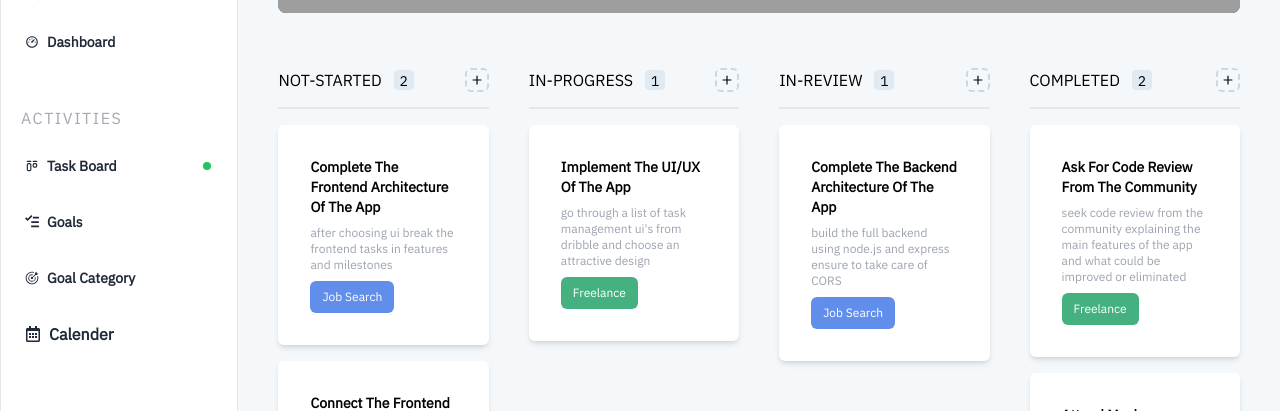
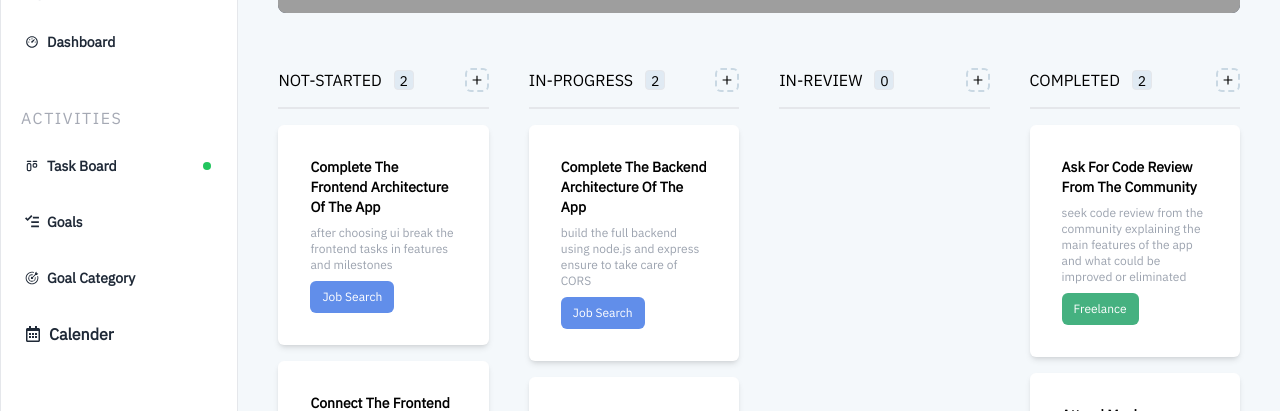
Before and after one commit to admirerbrown/Personal-task-planner, a React (Create React App) app in the folder client/: page /taskboard in a window 1280 px wide. Shown: the part 235-646 px from the top of the page. Built offline with nearby package versions, Linux system fonts and the light colour scheme; grey boxes are pictures that could not be loaded; the HTML template or start-up script is replaced by a standard one.

Commit message:
clean code tasks component

```diff
--- a/client/src/components/Navigation.jsx
+++ b/client/src/components/Navigation.jsx
@@ -10,7 +10,7 @@ const NavBar = () => {
   const location = useLocation();
 
   return (
-    <div className="flex flex-col items-start pl-5 panel min-h-screen w-72 border shadow-sm bg-[rgb(255,255,255)] font-IBM-Plex-Sans">
+    <div className="hidden xl:flex flex-col items-start pl-5 panel min-h-screen w-72 border shadow-sm bg-[rgb(255,255,255)] font-IBM-Plex-Sans ">
       <div className="flex items-center w-full flex-col gap-5 mb-5">
         <div className="logo h-20 w-20 object-contain mt-12 shadow-md">
           <img
--- a/client/src/components/Tasks.jsx
+++ b/client/src/components/Tasks.jsx
@@ -1,99 +1,19 @@
 import React, { useState } from "react";
 import { IoMdAdd } from "react-icons/io";
+import { getColorForGoalTag } from "../modules/colorGenerator";
+import { taskData } from "../db/sampleTask";
+import { onDragOver, onDragStart } from "../modules/drag_nd_Drop";
 
 const TaskBoard = () => {
-  function getRandomColor() {
-    return `#${Math.floor(Math.random() * 16777215).toString(16)}`;
-  }
+  const [tasks, setTasks] = useState(taskData);
 
-  function clearLocalStorageOnRefresh() {
-    // Check if the page is being refreshed
-    window.onbeforeunload = function () {
-      localStorage.removeItem("colorMap");
-    };
-  }
+  const getStatusCount = (status) => tasks.filter(task => task.status === status).length;
 
-  // Call this function to set up the event handler
-  clearLocalStorageOnRefresh();
+  const in_progress = getStatusCount("in-progress");
+  const completed = getStatusCount("completed");
+  const not_started = getStatusCount("not-started");
+  const in_review = getStatusCount("in-review");
 
-  function getColorForGoalTag(goalTag) {
-    let colorMap;
-
-    // Retrieve colorMap from Local Storage or create a new one
-    const storedColorMap = localStorage.getItem("colorMap");
-    if (storedColorMap) {
-      colorMap = JSON.parse(storedColorMap);
-    } else {
-      colorMap = {};
-    }
-
-    if (!colorMap.hasOwnProperty(goalTag)) {
-      colorMap[goalTag] = getRandomColor();
-
-      localStorage.setItem("colorMap", JSON.stringify(colorMap));
-    }
-
-    return colorMap[goalTag];
-  }
-
-  const [tasks, setTasks] = useState([
-    {
-      _id: 1,
-      title: "complete the frontend architecture of the app",
-      summary:
-        "after choosing ui break the frontend tasks in features and milestones ",
-      status: "not-started",
-      goal_tag: "job search",
-    },
-    {
-      _id: 2,
-      title: "complete the backend architecture of the app",
-      summary:
-        "build the full backend using node.js and express ensure to take care of CORS",
-      status: "in-review",
-      goal_tag: "job search",
-    },
-    {
-      _id: 3,
-      title: "implement the UI/UX of the app",
-      summary:
-        "go through a list of task management ui's from dribble and choose an attractive design ",
-      status: "in-progress",
-      goal_tag: "freelance",
-    },
-    {
-      _id: 4,
-      title: "connect the frontend to the backend",
-      summary:
-        "make this fullstack app by ensuring proper communication between the frontend and backend.use axios for the frontend communication and also use redux for state management",
-      status: "not-started",
-      goal_tag: "job search",
-    },
-    {
-      _id: 5,
-      title: "Ask for code review from the community",
-      summary:
-        "seek code review from the community explaining the main features of the app and what could be improved or eliminated ",
-      status: "completed",
-      goal_tag: "freelance",
-    },
-    {
-      _id: 6,
-      title: "attend mock interviews for practice",
-      summary:
-        "use pramp to practice common technical and behavioral interview questions ",
-      status: "completed",
-      goal_tag: "interview prep",
-    },
-  ]);
-
-  const onDragOver = (ev) => {
-    ev.preventDefault();
-  };
-
-  const onDragStart = (ev, item) => {
-    ev.dataTransfer.setData("item", item._id);
-  };
 
   const onDrop = (ev, swimlane) => {
     const _movedTaskId = parseInt(ev.dataTransfer.getData("item"), 10);
@@ -103,19 +23,8 @@ const TaskBoard = () => {
     );
 
     setTasks(updatedTasks);
-
-    console.log(updatedTasks);
     return updatedTasks;
   };
-
-  const in_progress = tasks.filter(
-    (task) => task.status === "in-progress"
-  ).length;
-  const completed = tasks.filter((task) => task.status === "completed").length;
-  const not_started = tasks.filter(
-    (task) => task.status === "not-started"
-  ).length;
-  const in_review = tasks.filter((task) => task.status === "in-review").length;
 
   const renderColumn = (status) => (
     <div
@@ -123,7 +32,7 @@ const TaskBoard = () => {
       onDragOver={onDragOver}
       onDrop={(e) => onDrop(e, status)}
     >
-      <div className=" flex items-center justify-between  border-b-2   h-14">
+      <div className=" flex items-center justify-between border-b-2 h-14">
         <div className="flex gap-3 items-center">
           <h2 className="uppercase text-center font-medium">{status}</h2>
           <div className="h-5 w-5 bg-[#E0EAF3] border rounded justify-center flex text-sm">
@@ -142,7 +51,6 @@ const TaskBoard = () => {
       </div>
       {tasks
         .filter((task) => task.status === status)
-
         .map((todo) => (
           <div
             className="card bg-base-100 shadow-md rounded-md cursor-move mt-4"
@@ -168,7 +76,7 @@ const TaskBoard = () => {
   );
 
   return (
-    <div className="">
+    <div>
       <div className="m-10">
         <div className="banner-img w-full h-52 bg-slate-600 mb-7 rounded-lg object-cover">
           <img
@@ -192,5 +100,4 @@ const TaskBoard = () => {
 
 export default TaskBoard;
 
-//TODO: MAKE APP RESPONSE UPTO LARGE SCREENS
-//TODO: MAKE EACH CARD TAG HAS A UNIQUE COLOR BASE ON THE GOAL TAG IN THE EVERY TASK
+//TODO: fix when columns cards go out of screen height
--- /dev/null
+++ b/client/src/db/sampleTask.js
@@ -0,0 +1,50 @@
+export const taskData = [
+    {
+        _id: 1,
+        title: "complete the frontend architecture of the app",
+        summary:
+            "after choosing ui break the frontend tasks in features and milestones ",
+        status: "not-started",
+        goal_tag: "job search",
+    },
+    {
+        _id: 2,
+        title: "complete the backend architecture of the app",
+        summary:
+            "build the full backend using node.js and express ensure to take care of CORS",
+        status: "in-progress",
+        goal_tag: "job search",
+    },
+    {
+        _id: 3,
+        title: "implement the UI/UX of the app",
+        summary:
+            "go through a list of task management ui's from dribble and choose an attractive design ",
+        status: "in-progress",
+        goal_tag: "freelance",
+    },
+    {
+        _id: 4,
+        title: "connect the frontend to the backend",
+        summary:
+            "make this fullstack app by ensuring proper communication between the frontend and backend.use axios for the frontend communication and also use redux for state management",
+        status: "not-started",
+        goal_tag: "job search",
+    },
+    {
+        _id: 5,
+        title: "Ask for code review from the community",
+        summary:
+            "seek code review from the community explaining the main features of the app and what could be improved or eliminated ",
+        status: "completed",
+        goal_tag: "freelance",
+    },
+    {
+        _id: 6,
+        title: "attend mock interviews for practice",
+        summary:
+            "use pramp to practice common technical and behavioral interview questions ",
+        status: "completed",
+        goal_tag: "interview prep",
+    },
+]
--- a/client/src/modules/colorGenerator.js
+++ b/client/src/modules/colorGenerator.js
@@ -3,14 +3,13 @@ export const getRandomColor = () => {
     return `#${Math.floor(Math.random() * 16777215).toString(16)}`;
 }
 
-function clearLocalStorageOnRefresh() {
+export function clearLocalStorageOnRefresh() {
     // Check if the page is being refreshed
     window.onbeforeunload = function () {
         localStorage.removeItem("colorMap");
     };
 }
 
-// Call this function to set up the event handler
 clearLocalStorageOnRefresh();
 
 
--- /dev/null
+++ b/client/src/modules/drag_nd_Drop.js
@@ -0,0 +1,7 @@
+export const onDragOver = (ev) => {
+    ev.preventDefault();
+};
+
+export const onDragStart = (ev, item) => {
+    ev.dataTransfer.setData("item", item._id);
+};
```
